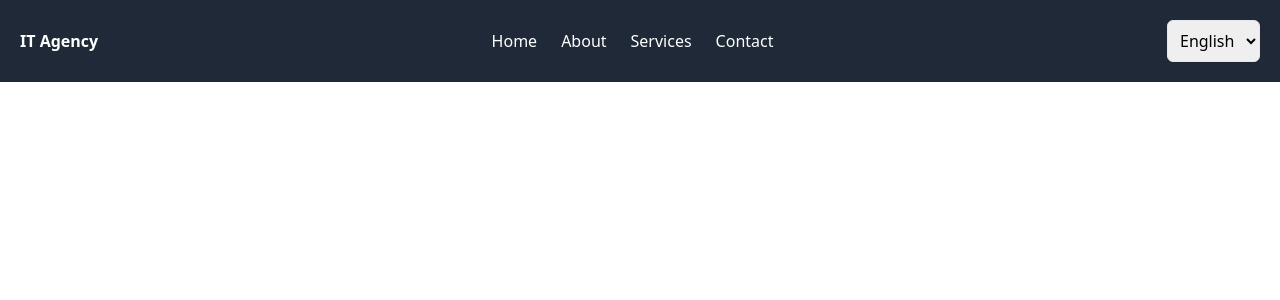
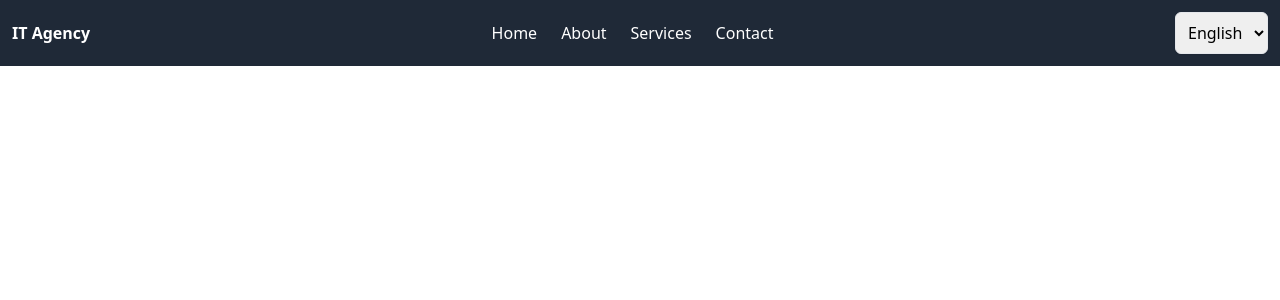
Before and after one commit to salah-tazrouti/Nextjs-Translation, a Next.js app: page /en/Components/Navbar in a window 1280 px wide. Shown: the top 300 px of the page. Built offline with nearby package versions, Linux system fonts and the light colour scheme.

Commit message:
remove useless classes

```diff
--- a/src/pages/[lang]/Components/Navbar.js
+++ b/src/pages/[lang]/Components/Navbar.js
@@ -9,8 +9,8 @@ import { useTranslation } from 'react-i18next';
 const Navbar = () => {
   const { t } = useTranslation();
     return (
-      <nav className="p-5 relative">
-        <div className="fixed top-0 left-0 right-0 flex justify-between items-center bg-gray-800 p-5">
+      <nav className="relative">
+        <div className="fixed top-0 left-0 right-0 flex justify-between items-center bg-gray-800 p-3">
           {/* Logo or Brand */}
           <Link href={`/${Lang()}`} className="text-white text-xxl font-bold">
             {t('Head.title')}
```
